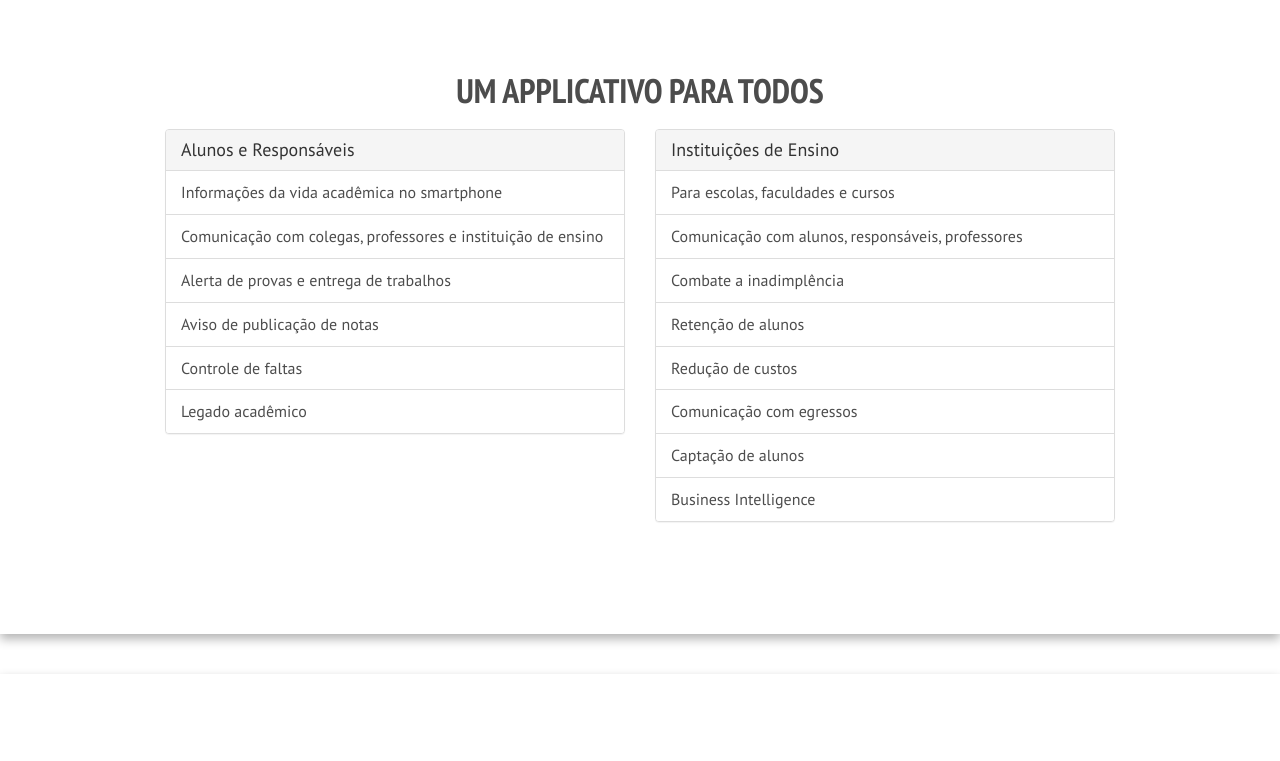
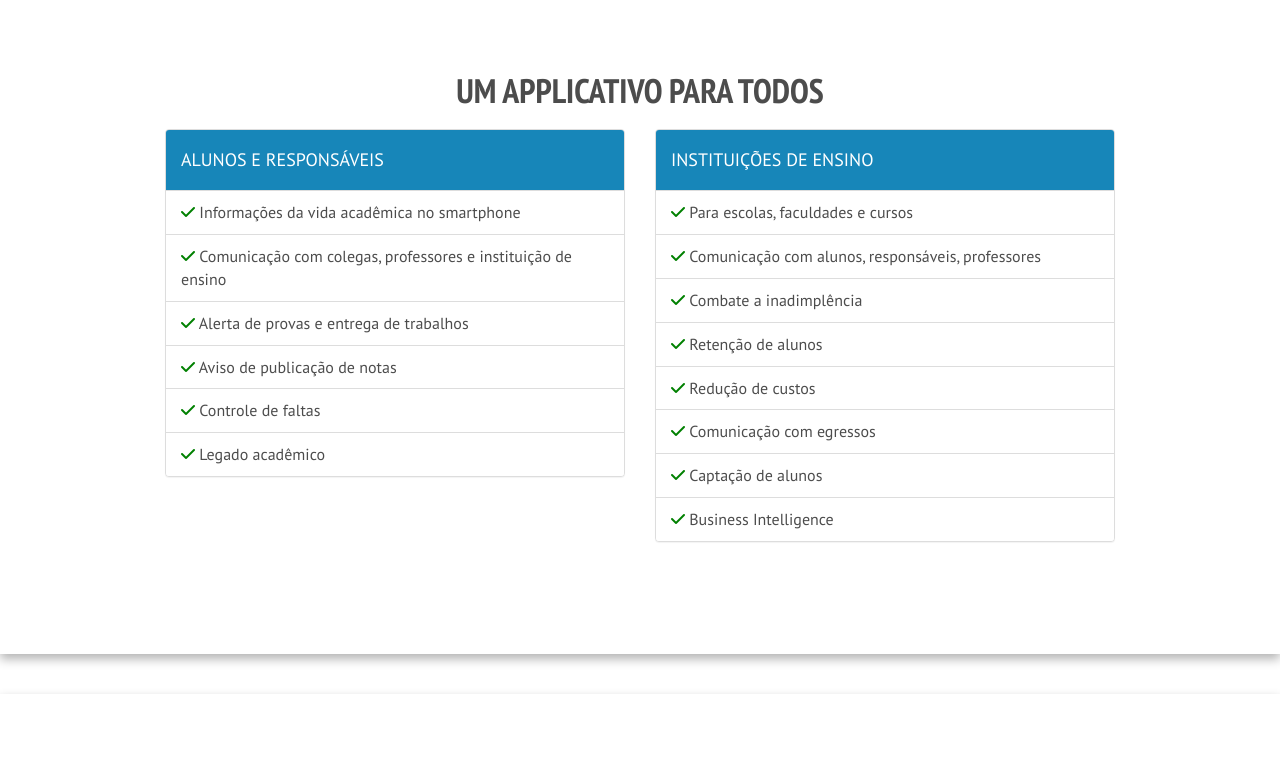
Before and after one commit to andresgalante/outclass-v3, a website: page index.html in a window 1280 px wide. Shown: the part 840-1601 px from the top of the page. Drawn offline with nearby package versions, Linux system fonts and the light colour scheme.

Commit message:
changes background of tables

```diff
--- a/index.html
+++ b/index.html
@@ -134,12 +134,12 @@
             <h3 class="panel-title">Alunos e Responsáveis</h3>
           </div>
             <ul class="list-group">
-                <li class="list-group-item">Informações da vida acadêmica no  smartphone</li>
-                <li class="list-group-item">Comunicação com colegas, professores e instituição de ensino</li>
-                <li class="list-group-item">Alerta de provas e entrega de trabalhos</li>
-                <li class="list-group-item">Aviso de publicação de notas</li>
-                <li class="list-group-item">Controle de faltas</li>
-                <li class="list-group-item">Legado acadêmico</li>
+                <li class="list-group-item"><i class="fa fa-check" aria-hidden="true"></i> Informações da vida acadêmica no  smartphone</li>
+                <li class="list-group-item"><i class="fa fa-check" aria-hidden="true"></i> Comunicação com colegas, professores e instituição de ensino</li>
+                <li class="list-group-item"><i class="fa fa-check" aria-hidden="true"></i> Alerta de provas e entrega de trabalhos</li>
+                <li class="list-group-item"><i class="fa fa-check" aria-hidden="true"></i> Aviso de publicação de notas</li>
+                <li class="list-group-item"><i class="fa fa-check" aria-hidden="true"></i> Controle de faltas</li>
+                <li class="list-group-item"><i class="fa fa-check" aria-hidden="true"></i> Legado acadêmico</li>
             </ul>
         </div><!-- panel -->
 
@@ -150,14 +150,14 @@
             <h3 class="panel-title">Instituições de Ensino</h3>
           </div>
             <ul class="list-group">
-                <li class="list-group-item">Para escolas, faculdades e cursos</li>
-                <li class="list-group-item">Comunicação com alunos, responsáveis, professores</li>
-                <li class="list-group-item">Combate a inadimplência</li>
-                <li class="list-group-item">Retenção de alunos</li>
-                <li class="list-group-item">Redução de custos</li>
-                <li class="list-group-item">Comunicação com egressos</li>
-                <li class="list-group-item">Captação de alunos</li>
-                <li class="list-group-item">Business Intelligence</li>
+                <li class="list-group-item"><i class="fa fa-check" aria-hidden="true"></i> Para escolas, faculdades e cursos</li>
+                <li class="list-group-item"><i class="fa fa-check" aria-hidden="true"></i> Comunicação com alunos, responsáveis, professores</li>
+                <li class="list-group-item"><i class="fa fa-check" aria-hidden="true"></i> Combate a inadimplência</li>
+                <li class="list-group-item"><i class="fa fa-check" aria-hidden="true"></i> Retenção de alunos</li>
+                <li class="list-group-item"><i class="fa fa-check" aria-hidden="true"></i> Redução de custos</li>
+                <li class="list-group-item"><i class="fa fa-check" aria-hidden="true"></i> Comunicação com egressos</li>
+                <li class="list-group-item"><i class="fa fa-check" aria-hidden="true"></i> Captação de alunos</li>
+                <li class="list-group-item"><i class="fa fa-check" aria-hidden="true"></i> Business Intelligence</li>
             </ul>
 
         </div><!-- panel -->
@@ -216,11 +216,11 @@
             <h3 class="panel-title">Informação</h3>
           </div>
             <ul class="list-group">
-                <li class="list-group-item">Notas e desempenho</li>
-                <li class="list-group-item">Controle de faltas</li>
-                <li class="list-group-item">Grade de horário</li>
-                <li class="list-group-item">Data e conteúdo de provas e trabalhos</li>
-                <li class="list-group-item">Ementa</li>
+                <li class="list-group-item"><i class="fa fa-check" aria-hidden="true"></i> Notas e desempenho</li>
+                <li class="list-group-item"><i class="fa fa-check" aria-hidden="true"></i> Controle de faltas</li>
+                <li class="list-group-item"><i class="fa fa-check" aria-hidden="true"></i> Grade de horário</li>
+                <li class="list-group-item"><i class="fa fa-check" aria-hidden="true"></i> Data e conteúdo de provas e trabalhos</li>
+                <li class="list-group-item"><i class="fa fa-check" aria-hidden="true"></i> Ementa</li>
             </ul>
         </div><!-- panel -->
 
@@ -233,10 +233,10 @@
             <h3 class="panel-title">Comunicação</h3>
           </div>
             <ul class="list-group">
-                <li class="list-group-item">Mural de notícias</li>
-                <li class="list-group-item">Sistema de mensagens por push notifications</li>
-                <li class="list-group-item">Avisos programáveis</li>
-                <li class="list-group-item">Avisos automáticos</li>
+                <li class="list-group-item"><i class="fa fa-check" aria-hidden="true"></i> Mural de notícias</li>
+                <li class="list-group-item"><i class="fa fa-check" aria-hidden="true"></i> Sistema de mensagens por push notifications</li>
+                <li class="list-group-item"><i class="fa fa-check" aria-hidden="true"></i> Avisos programáveis</li>
+                <li class="list-group-item"><i class="fa fa-check" aria-hidden="true"></i> Avisos automáticos</li>
             </ul>
         </div><!-- panel -->
       </div><!-- col -->
@@ -248,9 +248,9 @@
             <h3 class="panel-title">Lembretes</h3>
           </div>
             <ul class="list-group">
-                <li class="list-group-item">Alarmes programáveis para data de provas e entrega de trabalhos</li>
-                <li class="list-group-item">Lembrete de pagar boleto por push</li>
-                <li class="list-group-item">Notas publicadas</li>
+                <li class="list-group-item"><i class="fa fa-check" aria-hidden="true"></i> Alarmes programáveis para data de provas e entrega de trabalhos</li>
+                <li class="list-group-item"><i class="fa fa-check" aria-hidden="true"></i> Lembrete de pagar boleto por push</li>
+                <li class="list-group-item"><i class="fa fa-check" aria-hidden="true"></i> Notas publicadas</li>
             </ul>
 
         </div><!-- panel -->
--- a/less/styles.less
+++ b/less/styles.less
@@ -57,7 +57,16 @@ stron{
 	max-width: 980px;
 }
 
+.fa-check { color: green; }
 
+.panel-default > .panel-heading{
+	background: @color-outclass;
+	color: #fff;
+	text-transform: uppercase;
+	padding-top: 20px;
+	padding-bottom: 20px;
+	font-weight: @font-weight-bold;
+}
 
 // nav  ====================================================================
 
```
Also changed, not shown: css/styles.css.
